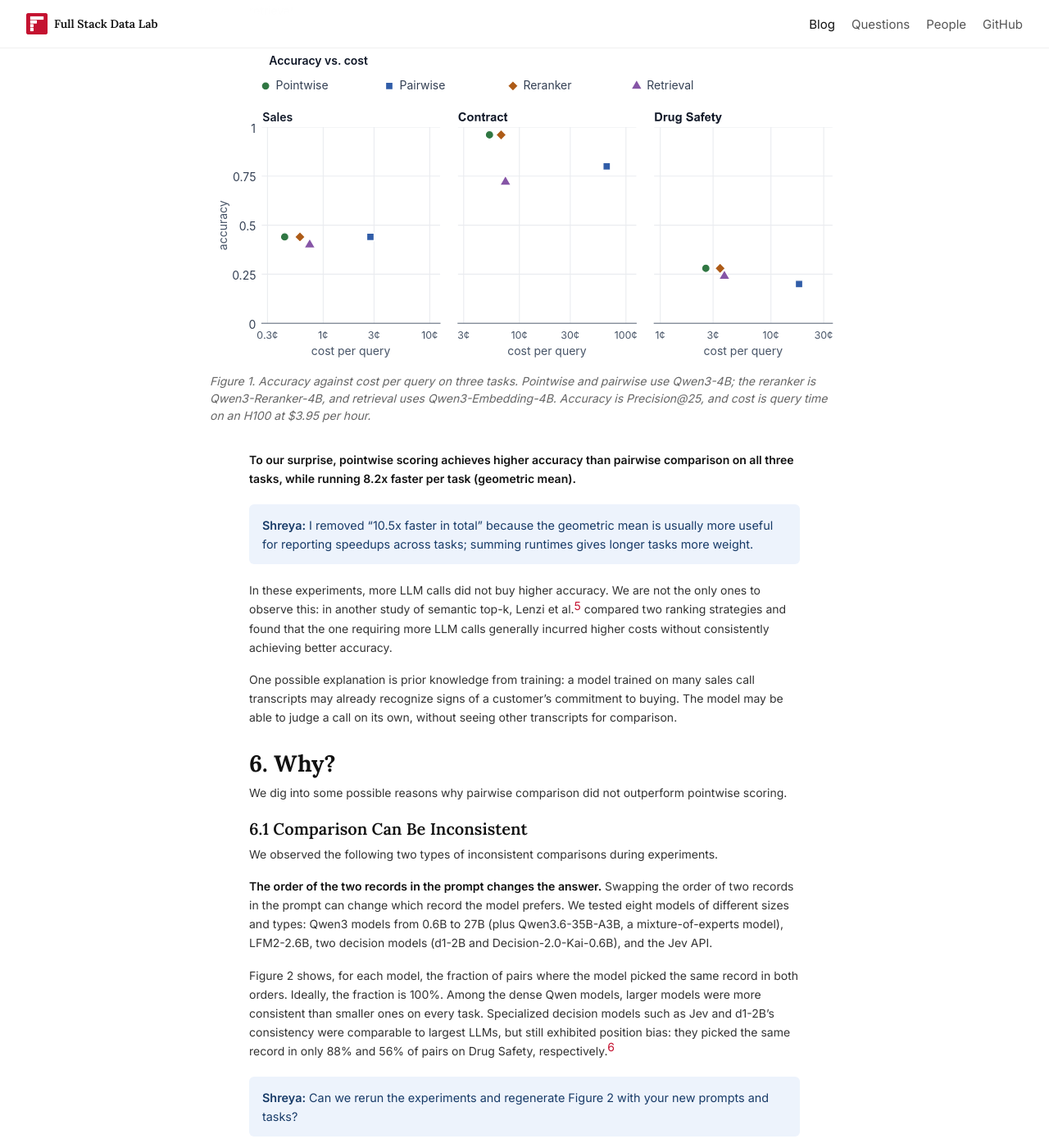
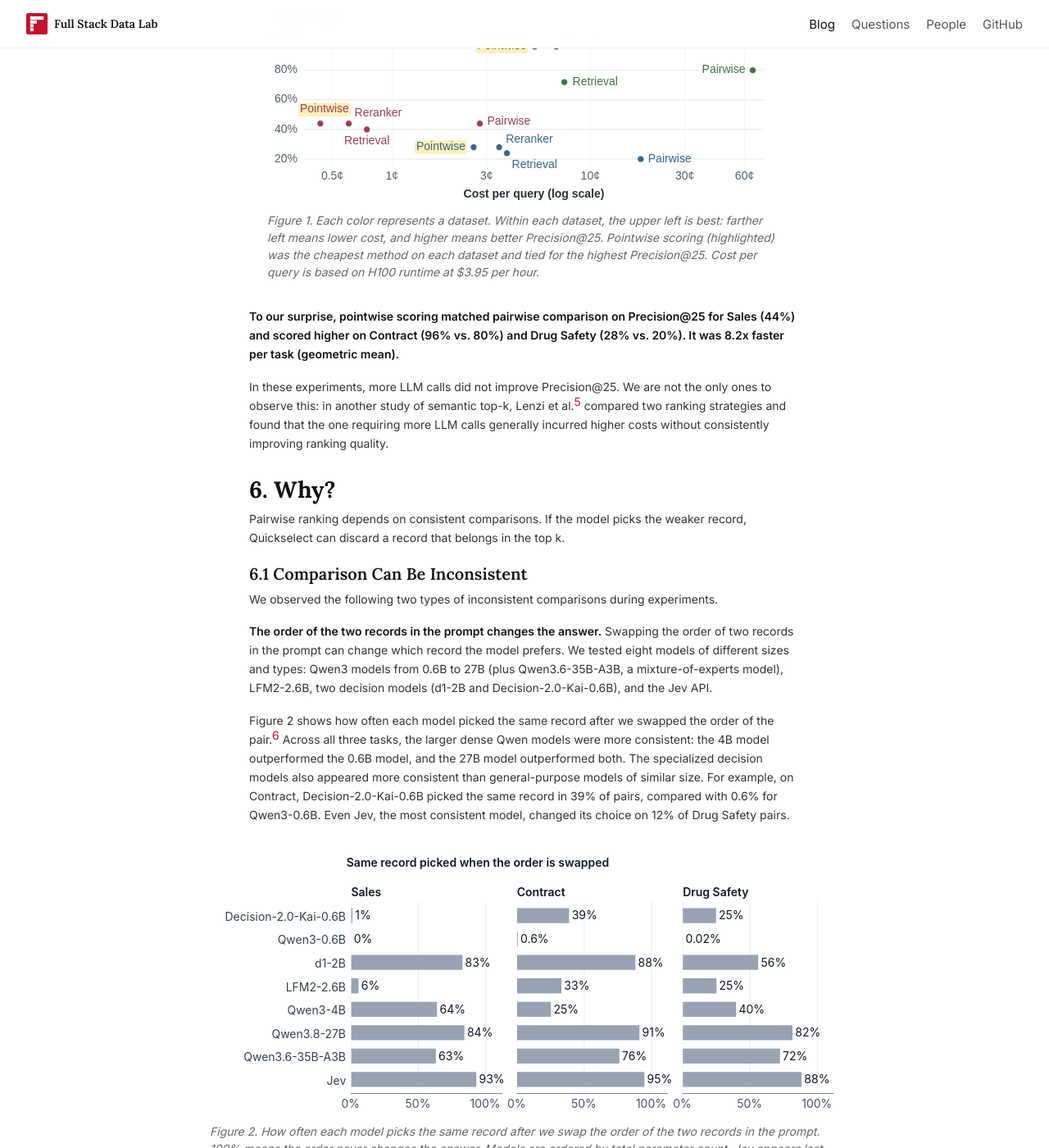
Before and after one commit to fsdatalab/fsdatalab.github.io, a Jekyll site: the page built from _posts/2026-11-11-ai-rank.md, in a window 1280 px wide and 1400 px high, scrolled down 2974 px. Shown: the whole window at 82% size. Built offline with Jekyll 4.4.1, drawn with Linux system fonts in a browser that asks for light colours; some of the changed text lies outside the part shown.

Commit message:
Clarify semantic top-k results and update ranking figures

```diff
--- a/_posts/2026-11-11-ai-rank.md
+++ b/_posts/2026-11-11-ai-rank.md
@@ -17,13 +17,13 @@ sitemap: false
 }
 </style>
 
-<aside class="tldr"><strong>TL;DR:</strong> We were considering implementing a semantic top-k operator in Quail. Surprisingly, simply asking an LLM to score each record and sorting the scores was both faster and more accurate than pairwise comparison with the same LLM.</aside>
+<aside class="tldr"><strong>TL;DR:</strong> We were considering implementing a semantic top-k operator in Quail. Surprisingly, simply asking an LLM to score each record and sorting the scores matched or beat pairwise comparison on Precision@25 and ran up to 12.6× faster with the same LLM.</aside>
 
 ## 1. Introduction
 
 A useful AI function in data processing is *semantic top-k*: given a question and a collection of records, return top k records that best match this question. For example, a sales team might ask, “Which calls most clearly show a customer's commitment to purchase?” A lawyer might want to find passages that best support a legal argument.
 
-There are multiple approaches to find the top k items in a dataset according to some criteria, but which approach works best for typical, business-relevant data processing tasks? Common approaches use embedding-based retrieval or pairwise LLM comparisons. Surprisingly, a small extension of `AI.IF` to return a score—which we call `AI.SCORE`—was enough. Sorting the scores was more accurate and **8.2x faster per task** (geometric mean) than pairwise comparison on our three tasks.
+There are multiple approaches to find the top k items in a dataset according to some criteria, but which approach works best for typical, business-relevant data processing tasks? Common approaches use embedding-based retrieval or pairwise LLM comparisons. Surprisingly, a small extension of `AI.IF` to return a score—which we call `AI.SCORE`—was enough. Scoring and sorting matched or beat pairwise comparison on Precision@25 across our three tasks and was **8.2x faster per task** (geometric mean).
 
 In this blog post, we discuss how we explored different approaches to implement semantic top-k task in [Quail](https://github.com/fsdatalab/quail), our open-source SQL engine that supports AI functions.
 
@@ -36,24 +36,23 @@ We'll go through:
 
 ## 2. Embedding-based Retrieval
 
-One established approach is embedding-based retrieval. It computes the embeddings of questions and records separately, then ranks by cosine similarity between them. However, the LOTUS paper (Patel et al. 2025)[^1] pointed out that embedding-based retrieval performed well on relevance-based ranking but poorly on reasoning-based ranking. When similarity does not align with the natural language criteria, the accuracy of embedding-based retrieval can drop. Instead, we can use LLMs to evaluate records directly against the natural language ranking criteria.
+One established approach is embedding-based retrieval. It computes the embeddings of questions and records separately, then ranks by cosine similarity between them. However, the LOTUS paper (Patel et al. 2025)[^1] aptly pointed out that embedding-based retrieval performed well on simple relevance-based ranking tasks but poorly on tasks that required reasoning. When similarity does not align with the natural language criteria, embedding-based retrieval can miss relevant records. Instead, we can use LLMs to evaluate records directly against the natural language ranking criteria.
 
 A *reranker* runs a model with both the question and a record in the prompt to produce a number indicating how well they match, then sorts by that number. Each prompt is longer than embedding either input alone, and the model must run for every question-record pair instead of reusing stored record embeddings.
 
 ## 3. Pairwise Comparison
 
-<aside class="review-note" style="margin: 1.25rem 0; padding: 0.85rem 1rem; border-radius: 6px; background: #edf3fc; color: #183b68; font-size: 0.9rem; line-height: 1.6;" aria-label="Comment from Shreya"><strong style="color: inherit;">Shreya:</strong> Can we include a clearer explanation of how LOTUS uses Quickselect to find the top k, perhaps with a small example?</aside>
-
 Another approach to implement semantic top-k is using pairwise LLM comparisons and a Quickselect top-k algorithm, the approach used in the LOTUS paper. More specifically, the algorithm randomly selects a pivot record, compares it with other records, and repeatedly removes records that cannot be in the top k.
 
-For example, suppose we want the two largest values in [4, 1, 6, 5, 3, 2].
+For example, suppose we want the two largest values in [4, 1, 6, 5, 3, 2]. <span class="review-note" style="background: #edf3fc; color: #183b68; padding: .1em .3em; border-radius: 3px; box-decoration-break: clone; -webkit-box-decoration-break: clone;"><strong style="color: inherit;">Shreya:</strong> Need to describe what’s coming, e.g., “Here is the procedure Quickselect uses to find the two largest values.”</span>
+
 1. Randomly select 3 as the pivot. Since 4, 6, and 5 all rank above 3, the top two must be among those three values. The algorithm removes 1, 3, and 2.
 2. Randomly select 6 from [4, 6, 5]. It beats both 4 and 5, so 6 takes first place.
 3. Randomly select 4 from [4, 5]. Since 5 beats 4, it takes second place. The result is [6, 5].
 
 For semantic top-k, the same procedure compares records by asking the LLM which of the two better meets the ranking criterion.
 
-We wanted to use pairwise comparison for Quail's semantic top-k since it is conventionally considered better at accuracy. LOTUS[^1] reported that its pairwise-based top-k outperformed scoring each record independently on SciFact[^scifact] (0.765 vs. 0.457 nDCG@10) and HellaSwag-bench[^hellaswag] (0.919 vs. 0.091). Qin et al.[^2] also found that pairwise comparison outperforms scoring each record independently by more than 10% on average nDCG@10.
+We wanted to use pairwise comparison for Quail's semantic top-k because earlier studies found it ranked records more effectively. LOTUS[^1] reported that its pairwise-based top-k outperformed scoring each record independently on SciFact[^scifact] (0.765 vs. 0.457 nDCG@10) and HellaSwag-bench[^hellaswag] (0.919 vs. 0.091). Qin et al.[^2] also found that pairwise comparison outperforms scoring each record independently by more than 10% on average nDCG@10.
 
 ## 4. Pointwise Scoring
 
@@ -82,32 +81,33 @@ LIMIT 25
 
 ## 5. Pointwise Beats Pairwise
 
-<aside class="review-note" style="margin: 1.25rem 0; padding: 0.85rem 1rem; border-radius: 6px; background: #edf3fc; color: #183b68; font-size: 0.9rem; line-height: 1.6;" aria-label="Comment from Shreya"><strong style="color: inherit;">Shreya:</strong> Can we include the dataset size for each task: how many documents and how many tokens per document on average? Also, what accuracy metric is used?</aside>
+<aside class="review-note" style="margin: 1.25rem 0; padding: 0.85rem 1rem; border-radius: 6px; background: #edf3fc; color: #183b68; font-size: 0.9rem; line-height: 1.6;" aria-label="Comment from Shreya"><strong style="color: inherit;">Shreya:</strong> Can we link to each dataset and explain where its ground truth labels come from?</aside>
+
+We evaluated each ranking using **Precision@25**: the fraction of its 25 highest-ranked records that meet the task’s criterion.
 
 We compared four methods on three business-relevant semantic top-k tasks:
 
-- Sales: ranking 346 sales calls (avg. 1,155 tokens) by how close customers are to committing to a purchase
-- Contract: ranking 449 contracts (avg. 7,486 tokens) by how clearly they restrict competition or require exclusive dealing
-- Drug Safety: ranking 500 biomedical articles (avg. 4,066 tokens) by how clearly they document drug side effects, such as nausea or vomiting
+- **Sales:** Ranking sales call transcripts by how close the customer is to committing to a purchase (n = 346 documents, mean = 1,155 tokens per document).
+- **Contract:** Ranking contracts by how clearly they restrict competition or require exclusive dealing (n = 449 documents, mean = 7,486 tokens per document).
+- **Drug Safety:** Ranking biomedical articles by how clearly they document drug side effects such as nausea or vomiting (n = 500 documents, mean = 4,066 tokens per document).
 
 All four methods use models with 4 billion parameters. **Pointwise** and **Pairwise** use Qwen3-4B for independent scoring and pairwise comparison, respectively. **Reranker** uses Qwen3-Reranker-4B to score each record independently, and **Retrieval** uses Qwen3-Embedding-4B for embedding-based retrieval.
 
-<figure id="figure-1" style="width: min(48rem, calc(100vw - 3rem)); overflow-x: auto;">
-<img style="width: 48rem; max-width: none;" src="{{ '/assets/blog/ai-rank/figure.svg' | relative_url }}?v=4" alt="Accuracy against cost per query on Sales, Contract, and Drug Safety. Pointwise is cheaper than pairwise on every task and at least as accurate.">
-<figcaption>Figure 1. Accuracy against cost per query on three tasks. Pointwise and pairwise use Qwen3-4B; the reranker is Qwen3-Reranker-4B, and retrieval uses Qwen3-Embedding-4B. Accuracy is Precision@25, and cost is query time on an H100 at $3.95 per hour.</figcaption>
+<figure id="figure-1" class="figure-full" style="max-width: 39.25rem; margin-inline: auto;">
+<picture>
+  <source media="(max-width: 600px)" srcset="{{ '/assets/blog/ai-rank/figure-mobile.svg' | relative_url }}?v=12">
+  <img src="{{ '/assets/blog/ai-rank/figure.svg' | relative_url }}?v=12" alt="Pointwise scoring costs the least on all three tasks. Its Precision@25 ties pairwise on Sales (44%), and exceeds pairwise on Contract (96% vs. 80%) and Drug Safety (28% vs. 20%).">
+</picture>
+<figcaption>Figure 1. Each color represents a dataset. Within each dataset, the upper left is best: farther left means lower cost, and higher means better Precision@25. Pointwise scoring (highlighted) was the cheapest method on each dataset and tied for the highest Precision@25. Cost per query is based on H100 runtime at $3.95 per hour.</figcaption>
 </figure>
 
-**To our surprise, pointwise scoring achieves higher accuracy than pairwise comparison on all three tasks, while running 8.2x faster per task (geometric mean).**
+**To our surprise, pointwise scoring matched pairwise comparison on Precision@25 for Sales (44%) and scored higher on Contract (96% vs. 80%) and Drug Safety (28% vs. 20%). It was 8.2x faster per task (geometric mean).**
 
-<aside class="review-note" style="margin: 1.25rem 0; padding: 0.85rem 1rem; border-radius: 6px; background: #edf3fc; color: #183b68; font-size: 0.9rem; line-height: 1.6;" aria-label="Comment from Shreya"><strong style="color: inherit;">Shreya:</strong> I removed “10.5x faster in total” because the geometric mean is usually more useful for reporting speedups across tasks; summing runtimes gives longer tasks more weight.</aside>
-
-In these experiments, more LLM calls did not buy higher accuracy. We are not the only ones to observe this: in another study of semantic top-k, Lenzi et al.[^3] compared two ranking strategies and found that the one requiring more LLM calls generally incurred higher costs without consistently achieving better accuracy.
-
-One possible explanation is prior knowledge from training: a model trained on many sales call transcripts may already recognize signs of a customer's commitment to buying. The model may be able to judge a call on its own, without seeing other transcripts for comparison.
+In these experiments, more LLM calls did not improve Precision@25. We are not the only ones to observe this: in another study of semantic top-k, Lenzi et al.[^3] compared two ranking strategies and found that the one requiring more LLM calls generally incurred higher costs without consistently improving ranking quality.
 
 ## 6. Why?
 
-We dig into some possible reasons why pairwise comparison did not outperform pointwise scoring.
+Pairwise ranking depends on consistent comparisons. If the model picks the weaker record, Quickselect can discard a record that belongs in the top k.
 
 ### 6.1 Comparison Can Be Inconsistent
 
@@ -115,14 +115,14 @@ We observed the following two types of inconsistent comparisons during experimen
 
 **The order of the two records in the prompt changes the answer.** Swapping the order of two records in the prompt can change which record the model prefers. We tested eight models of different sizes and types: Qwen3 models from 0.6B to 27B (plus Qwen3.6-35B-A3B, a mixture-of-experts model), LFM2-2.6B, two decision models (d1-2B and Decision-2.0-Kai-0.6B), and the Jev API.
 
-Figure 2 shows, for each model, the fraction of pairs where the model picked the same record in both orders. Ideally, the fraction is 100%. Among the dense Qwen models, larger models were more consistent than smaller ones on every task. Specialized decision models such as Jev and d1-2B's consistency were comparable to largest LLMs, but still exhibited position bias: they picked the same record in only 88% and 56% of pairs on Drug Safety, respectively.[^6]
-
-<aside class="review-note" style="margin: 1.25rem 0; padding: 0.85rem 1rem; border-radius: 6px; background: #edf3fc; color: #183b68; font-size: 0.9rem; line-height: 1.6;" aria-label="Comment from Shreya"><strong style="color: inherit;">Shreya:</strong> Can we rerun the experiments and regenerate Figure 2 with your new prompts and tasks?</aside>
+Figure 2 shows how often each model picked the same record after we swapped the order of the pair.[^6] Across all three tasks, the larger dense Qwen models were more consistent: the 4B model outperformed the 0.6B model, and the 27B model outperformed both. The specialized decision models also appeared more consistent than general-purpose models of similar size. For example, on Contract, Decision-2.0-Kai-0.6B picked the same record in 39% of pairs, compared with 0.6% for Qwen3-0.6B. Even Jev, the most consistent model, changed its choice on 12% of Drug Safety pairs.
 
 <figure id="figure-2" style="width: min(48rem, calc(100vw - 3rem)); overflow-x: auto;">
-<img style="width: 48rem; max-width: none;" src="{{ '/assets/blog/ai-rank/position-bias.svg' | relative_url }}?v=3" alt="For eight models on Sales, Contract, and Drug Safety, the fraction of pairs where the model picks the same record after the order is swapped. Values range from 0% to 95%.">
-<figcaption>Figure 2. How often each model picks the same record after we swap the order of the two records in the prompt. Higher is better; 100% means the order never changes the answer.</figcaption>
+<img style="width: 48rem; max-width: none;" src="{{ '/assets/blog/ai-rank/position-bias.svg' | relative_url }}?v=4" alt="For eight models on Sales, Contract, and Drug Safety, the fraction of pairs where the model picks the same record after the order is swapped. Values range from 0% to 95%.">
+<figcaption>Figure 2. How often each model picks the same record after we swap the order of the two records in the prompt. 100% means the order never changes the answer. Models are ordered by total parameter count. Jev appears last because its size was not reported.</figcaption>
 </figure>
+
+**Newer models may be able to judge a record on its own.** A model’s weights may already encode enough domain knowledge to recognize which details make a record a strong or weak match for the ranking criterion.
 
 **The model may need more reasoning before making a decision.** Some pairwise comparisons may require reasoning. To reduce latency, Quail scores the first token of the answer without generating the full response. We found that when allowed to generate the full response, Qwen3-4B's first-token decision differed from the final decision 28.89% of times on Sales (SF=0.1).
 
@@ -134,7 +134,7 @@ Figure 2 shows, for each model, the fraction of pairs where the model picked the
 
 ## 7. Conclusion
 
-All in all, we decided against adding a dedicated semantic top-k operator: pairwise comparison was much slower and did not improve accuracy on our tasks. Scoring each record with `AI.SCORE` and sorting the scores worked better.[^5] If you have a use case that needs pairwise comparison, reach out to us—we'd like to hear about it.
+All in all, we decided against adding a dedicated semantic top-k operator: pairwise comparison was much slower and did not improve Precision@25 on any of our tasks. Scoring each record with `AI.SCORE` and sorting the scores worked better.[^5] But if you have a use case that needs pairwise comparison, reach out to us—we’d like to hear about it and are open to changing our minds!
 
 As models improve, we are curious whether fine-tuning on domain-specific data could widen the advantage of scoring each record independently. Could we improve ranking using per-record labels, without collecting pairwise preferences? In the future, we also plan to explore reasoning-enabled AI operators and how to execute them efficiently.
 
@@ -146,7 +146,7 @@ We thank [Modal](https://modal.com/) for sponsoring the compute used in this res
 [^2]: Zhen Qin et al. [Large Language Models are Effective Text Rankers with Pairwise Ranking Prompting](https://aclanthology.org/2024.findings-naacl.97/). In *Findings of the Association for Computational Linguistics: NAACL*, 2024.
 [^3]: Emilia Lenzi, Davide Martinenghi, Paolo Papotti, and Marco Riva. [SERA: Evaluating LLM-based SEmantic RAnking over Structured Tables](https://doi.org/10.1145/3799682.3841009). In *Proceedings of the ACM International Conference on Information and Knowledge Management (CIKM)*, 2026.
 [^4]: A comparison could also report how strongly one record is preferred. Here, as in LOTUS, each comparison returns only a winner.
-[^5]: We also observed that accuracy can be very susceptible to prompt variation, though we expect these to happen less as models get better.
+[^5]: Changing the wording of the ranking prompt sometimes changed Precision@25. We expect future models to be less sensitive to how the prompt is phrased.
 [^6]: We used the LOTUS pairwise prompt. On Sales, we compared all 59,685 pairs of the 346 calls. On Contract and Drug Safety, we compared 5,000 random pairs each selected from those that fit the 8,192-token window of Decision-2.0-Kai-0.6B.
 
 [^scifact]: David Wadden et al. [Fact or Fiction: Verifying Scientific Claims](https://aclanthology.org/2020.emnlp-main.609/). In *EMNLP*, 2020.
```
Also changed, not shown: assets/blog/ai-rank/figure-mobile.svg (added), assets/blog/ai-rank/figure.png, assets/blog/ai-rank/figure.svg, assets/blog/ai-rank/position-bias.png, assets/blog/ai-rank/position-bias.svg.
